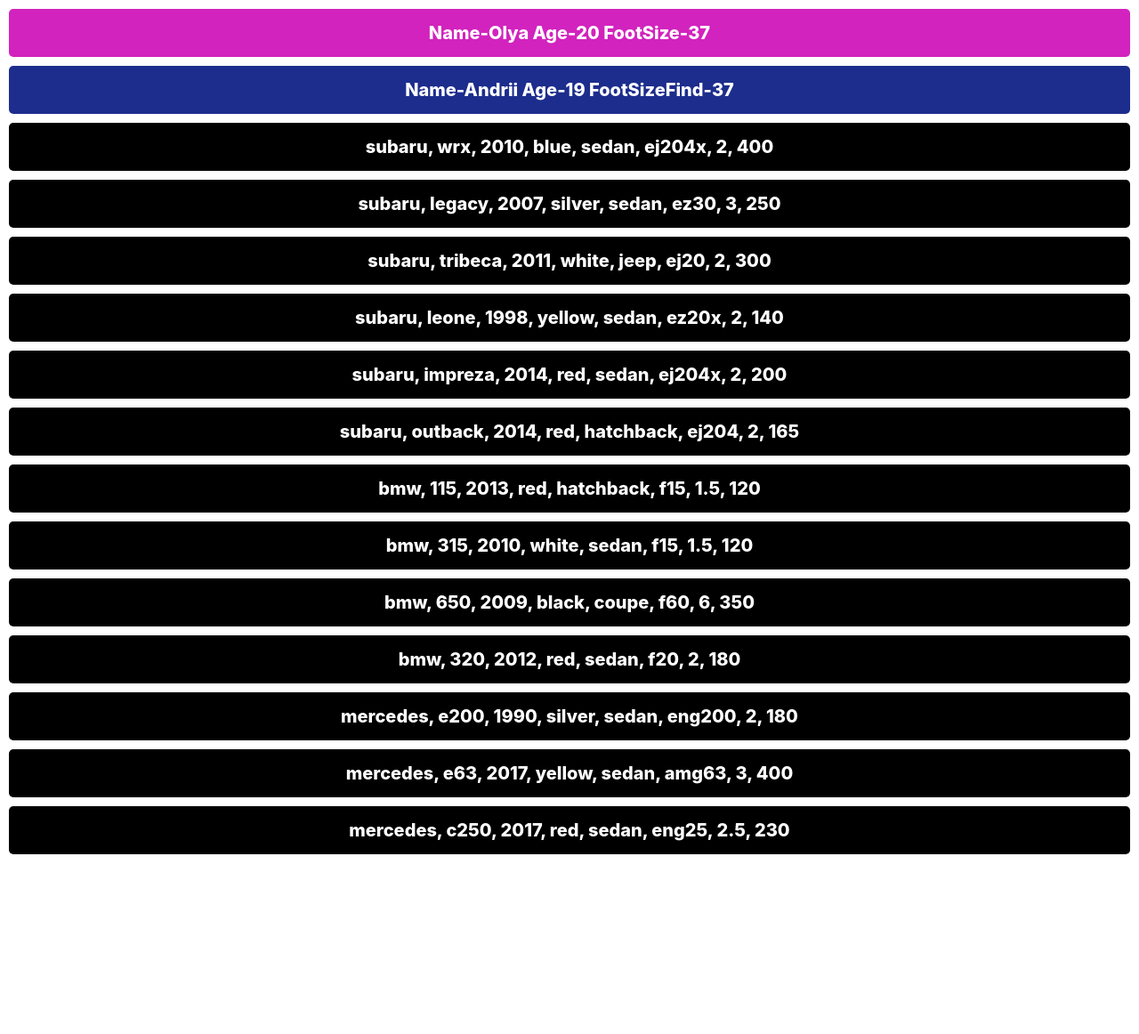
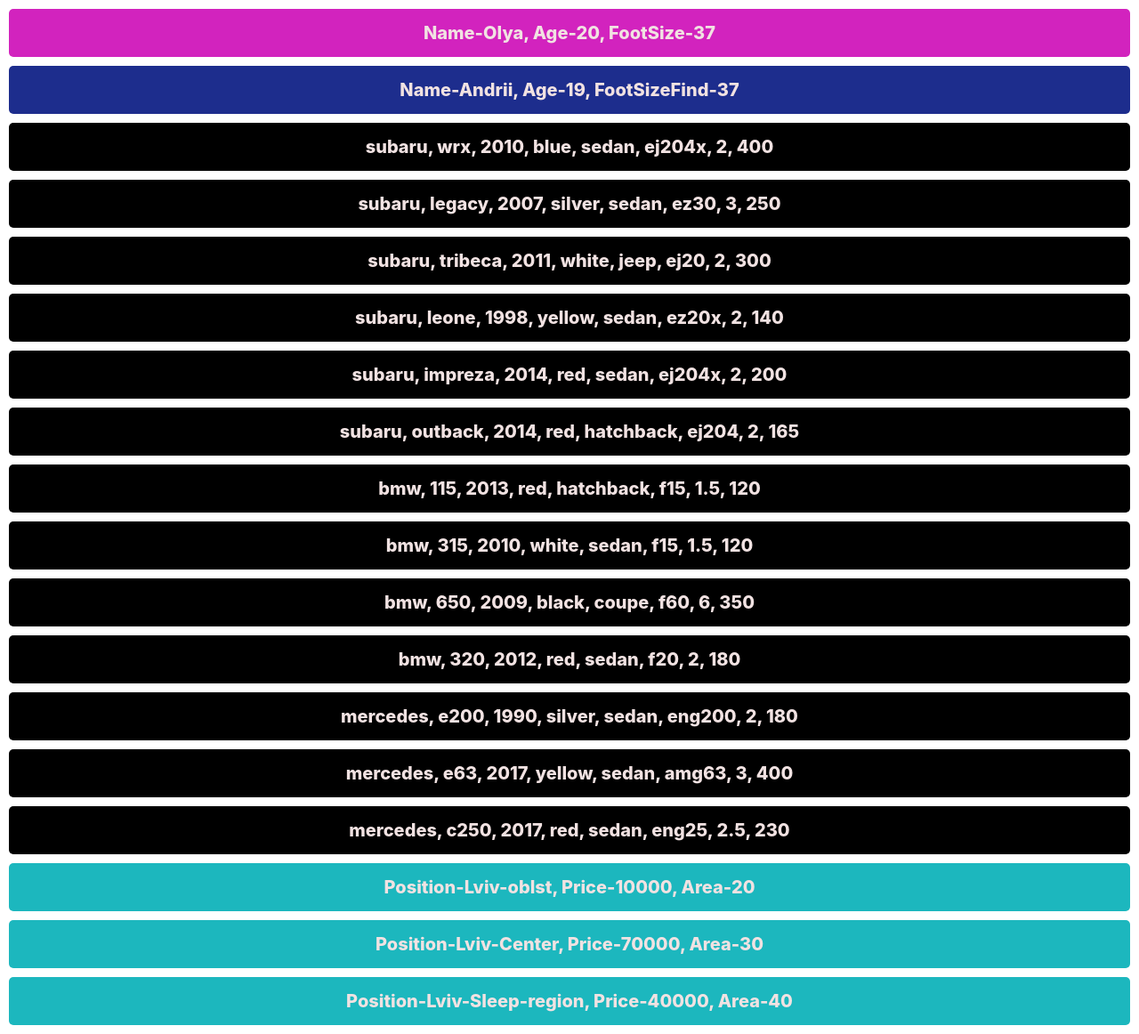
Before and after one commit to PeniukAndrii/HomeWork-React, a React (Create React App) app: page / in a window 1280 px wide. Shown: the whole page at 89% size. Before the commit the page ends 970 px from the top, so only its background shows below. Built offline with nearby package versions, Linux system fonts and the light colour scheme.

Commit message:
HW add one more obj

```diff
--- a/src/App.js
+++ b/src/App.js
@@ -1,6 +1,9 @@
 import React, {Component} from 'react';
 import UserObj from "./UserObj/UserObj";
 import ObjF from "./carsObj/ObjF";
+import HouseObj from "./HouseObj/HouseObj";
+
+
 
 class App extends Component {
   render() {
@@ -12,6 +15,9 @@
             {
                 <ObjF/>
             }
+            {
+                <HouseObj/>
+            }
         </div>
     );
   }
--- /dev/null
+++ b/src/HouseObj/HouseObj.js
@@ -0,0 +1,19 @@
+import React, {Component} from 'react';
+import {house} from "../database/House";
+import '../database/style.css'
+
+class HouseObj extends Component {
+    render() {
+        return (
+            <div>
+                {
+                    house.map(value => {
+                        return(<div className={'house def'}>Position-{value.position}, Price-{value.price}, Area-{value.area}</div>)
+                    })
+                }
+            </div>
+        );
+    }
+}
+
+export default HouseObj;
--- a/src/UserObj/UserObj.js
+++ b/src/UserObj/UserObj.js
@@ -1,21 +1,20 @@
 import React, {Component} from 'react';
-import './style.css'
+import '../database/style.css'
 import {girl} from '../database/girl'
 import {prince} from "../database/prince";
 
 class UserObj extends Component {
     render() {
         let {classN}=this.props
-        console.log(classN)
         return (
             <div>
                 {
-                    girl.map(i =>{
+                    girl.map(i=>{
                         if(i.footSize===prince[0].footSizeFind){
                             return(
                                 <div>
-                                    <div className={classN}>Name-{i.name} Age-{i.age} FootSize-{i.footSize}</div>
-                                    <div className='boy'>Name-{prince[0].name} Age-{prince[0].age} FootSizeFind-{prince[0].footSizeFind}</div>
+                                    <div className={`${classN} def`}>Name-{i.name}, Age-{i.age}, FootSize-{i.footSize}</div>
+                                    <div className={`boy def`}>Name-{prince[0].name}, Age-{prince[0].age}, FootSizeFind-{prince[0].footSizeFind}</div>
                                 </div>
                             )
                         }
--- a/src/UserObj/style.css
+++ /dev/null
@@ -1,30 +0,0 @@
-*{
-    margin: 0;
-    padding: 0;
-}
-.girlFind{
-    display: flex;
-    justify-content: center;
-    align-items: center;
-    background-color: #d223be;
-    color: white;
-    font-size: 20px;
-    font-weight: 800;
-    text-align: left;
-    padding: 15px;
-    margin: 10px;
-    border-radius: 5px;
-}
-.boy{
-    display: flex;
-    justify-content: center;
-    align-items: center;
-    background-color: #1d2d8d;
-    color: white;
-    font-size: 20px;
-    font-weight: 800;
-    text-align: left;
-    padding: 15px;
-    margin: 10px;
-    border-radius: 5px;
-}
--- a/src/carsObj/ObjF.js
+++ b/src/carsObj/ObjF.js
@@ -1,6 +1,6 @@
 import React, {Component} from 'react';
-import './car.css'
-import {cars} from '../dataCars/cars'
+import '../database/style.css'
+import {cars} from '../database/cars'
 
 class ObjF extends Component {
     render() {
@@ -9,7 +9,7 @@
                 {
                     cars.map(value=>{
                         return(
-                          <div className={'cars'}>
+                          <div className={'cars def'}>
                               {value.producer}, {value.model}, {value.year}, {value.color}, {value.type}, {value.engine}, {value.volume}, {value.power}
                           </div>)
                     })
--- a/src/carsObj/car.css
+++ /dev/null
@@ -1,14 +0,0 @@
-.cars{
-    display: flex;
-    justify-content: center;
-    align-items: center;
-    background-color: black;
-    color: white;
-    font-size: 20px;
-    font-weight: 800;
-
-    text-align: left;
-    padding: 15px;
-    margin: 10px;
-    border-radius: 5px;
-}
--- /dev/null
+++ b/src/database/House.js
@@ -0,0 +1,4 @@
+export let house=[
+    {area:20,price:10000,position:'Lviv-oblst'},
+    {area:30,price:70000,position:'Lviv-Center'},
+    {area:40,price:40000,position:'Lviv-Sleep-region'}]
--- /dev/null
+++ b/src/database/style.css
@@ -0,0 +1,29 @@
+*{
+    margin: 0;
+    padding: 0;
+
+}
+.def{
+    display: flex;
+    justify-content: center;
+    align-items: center;
+    color: #f1e2e2;
+    font-size: 20px;
+    font-weight: 800;
+    text-align: left;
+    padding: 15px;
+    margin: 10px;
+    border-radius: 5px;
+}
+.cars{
+    background-color: #000000;
+}
+.girlFind{
+    background-color: #d223be;
+}
+.house{
+    background-color: #1cb7be;
+}
+.boy{
+     background-color: #1d2d8d;
+ }
```
Also changed, not shown: src/database/cars.js (renamed from src/dataCars/cars.js).
